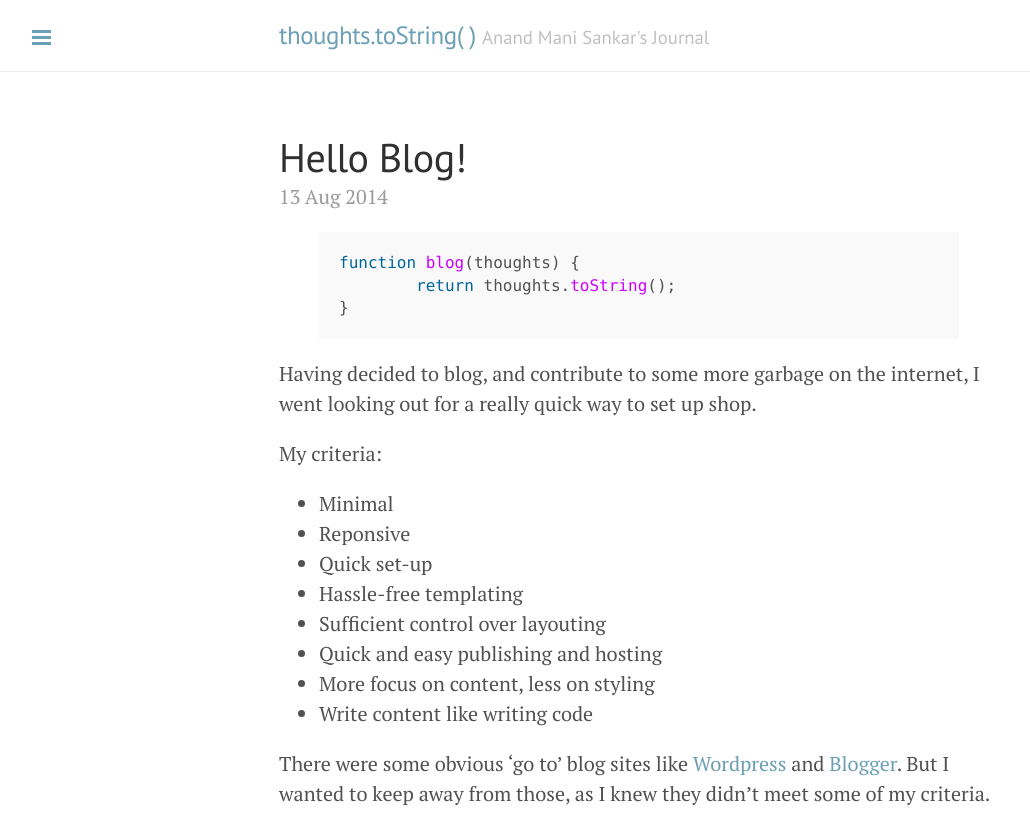
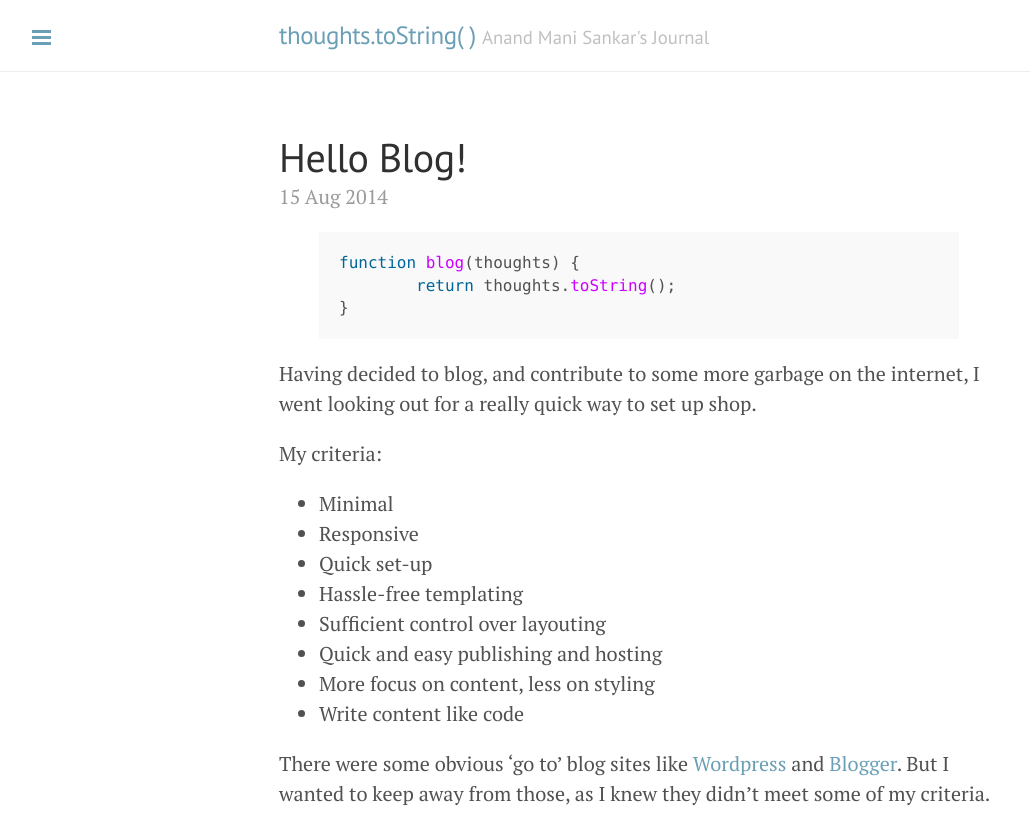
Before and after one commit to msanand/msanand.github.io, a Jekyll site: the page built from _posts/2014-08-15-hello-blog.md, in a window 1280 px wide. Shown: the top 815 px of the page, without its empty margins (1-1031 px from the left). Built offline with Jekyll 4.4.1, drawn with Linux system fonts in a browser that asks for light colours; Markdown is read by kramdown in place of the engine named in the settings; comment, search, counter and statistics services are not loaded.

Commit message:
Updated blog and permalink

```diff
--- a/_config.yml
+++ b/_config.yml
@@ -5,7 +5,7 @@
 pygments:         true
 
 # Permalinks
-permalink:        pretty
+permalink:        /posts/:title/
 
 # Setup
 title:            thoughts.toString( )
--- a/_posts/2014-08-13-hello-blog.md
+++ b/_posts/2014-08-15-hello-blog.md
@@ -1,7 +1,7 @@
 ---
 layout: post
 title:  "Hello Blog!"
-date:   2014-08-13 16:07:00
+date:   2014-08-15 08:07:00
 categories: blogging
 tags: blogging github-pages jekyll
 comments: true
@@ -18,13 +18,13 @@
 My criteria:
 
 * Minimal
-* Reponsive
+* Responsive
 * Quick set-up
 * Hassle-free templating
 * Sufficient control over layouting
 * Quick and easy publishing and hosting
 * More focus on content, less on styling
-* Write content like writing code
+* Write content like code
 
 There were some obvious 'go to' blog sites like [Wordpress][wordpress] and [Blogger][blogger]. But I wanted to keep away from those, as I knew they didn't meet some of my criteria.
 
```
